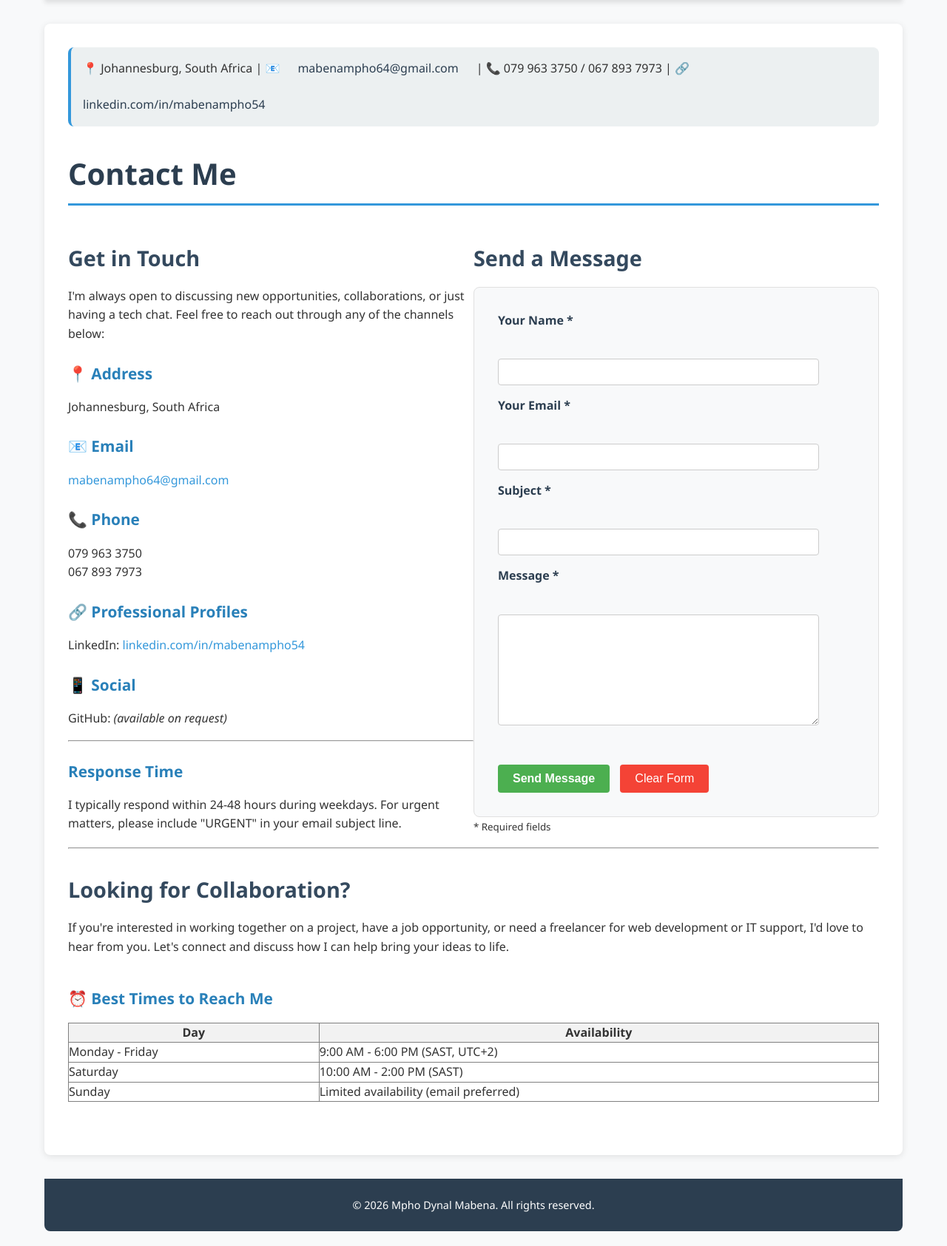
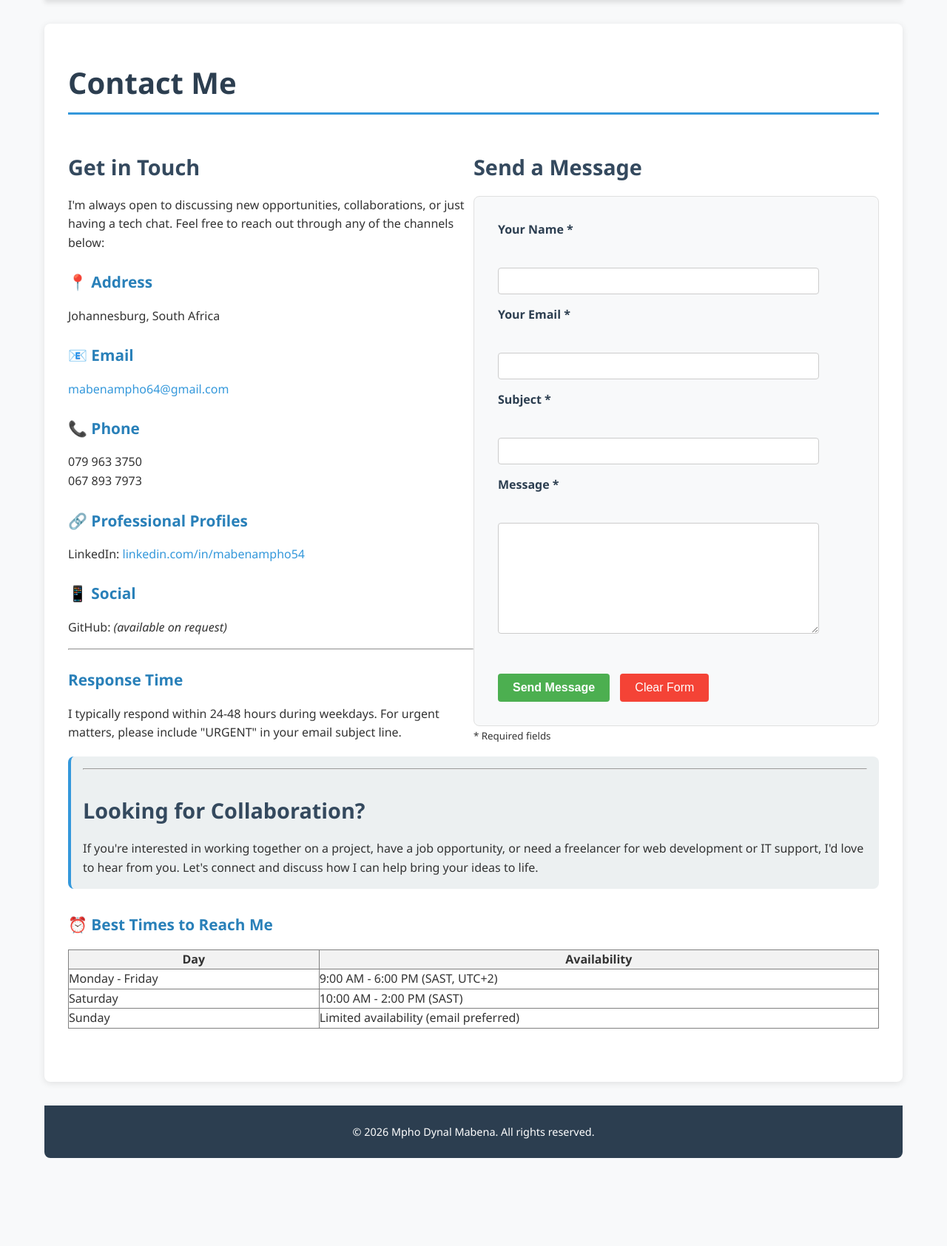
Before and after one commit to 0678937973/My_Site, a Flask app: page /contact in a window 1280 px wide. Shown: the part 110-1795 px from the top of the page at 74% size. After the commit the page ends 1676 px from the top, so only its background shows below. Run offline with Flask 3, Linux system fonts and the light colour scheme.

Commit message:
Remove contact strip from Contact page

```diff
--- a/templates/contact.html
+++ b/templates/contact.html
@@ -28,16 +28,6 @@
                 {% endfor %}
             {% endif %}
         {% endwith %}
-
-        <!-- Contact strip -->
-        <section>
-            <p>
-                📍 Johannesburg, South Africa |
-                📧 <a href="mailto:mabenampho64@gmail.com">mabenampho64@gmail.com</a> |
-                📞 079 963 3750 / 067 893 7973 |
-                🔗 <a href="https://www.linkedin.com/in/mabenampho54" target="_blank">linkedin.com/in/mabenampho54</a>
-            </p>
-        </section>
 
         <!-- Page Title -->
         <h1>Contact Me</h1>
```
